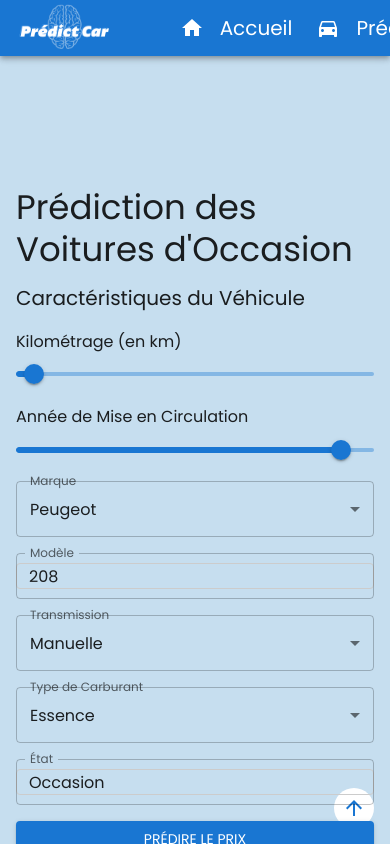
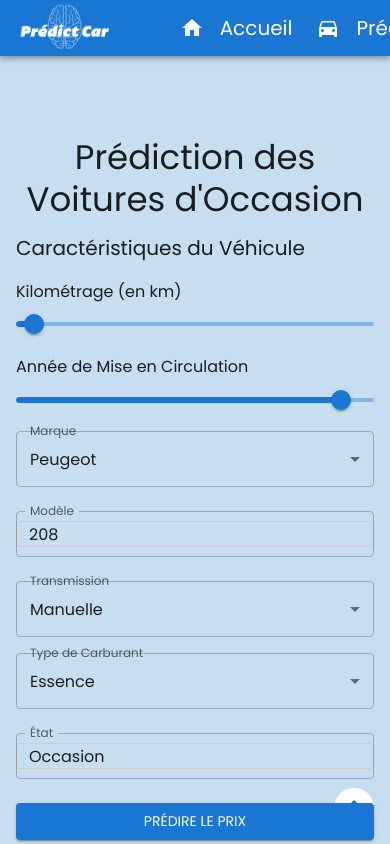
Before and after one commit to Mathieu-Soussignan/voiture_occasions_frontend, a React (Vite) app in the folder voiture-prediction/: page / in a window 390 px wide. Both pictures are taken after a click on the button "COMMENCER LA PRÉDICTION". Shown: the top 844 px of the page. Built offline with nearby package versions, Linux system fonts and the light colour scheme.

Commit message:
Ajout de endpoint pour les device mobile

```diff
--- a/voiture-prediction/src/App.jsx
+++ b/voiture-prediction/src/App.jsx
@@ -7,11 +7,12 @@
 import VisualizationPage from "./pages/VisualizationPage";
 import Footer from './components/Footer';
 import { ThemeProvider, createTheme } from '@mui/material/styles';
-import { CssBaseline, Box } from '@mui/material';
+import { CssBaseline, Box, useMediaQuery } from '@mui/material';
 
 function App() {
   const location = useLocation();
   const [darkMode, setDarkMode] = useState(false);
+  const isMobile = useMediaQuery('(max-width:600px)');
 
   const theme = createTheme({
     palette: {
@@ -22,6 +23,23 @@
     },
     typography: {
       fontFamily: "'Poppins', sans-serif",
+    },
+    components: {
+      MuiButton: {
+        styleOverrides: {
+          root: {
+            fontSize: isMobile ? '0.875rem' : '1rem',
+            padding: isMobile ? '6px 16px' : '8px 22px',
+          },
+        },
+      },
+      MuiTextField: {
+        styleOverrides: {
+          root: {
+            margin: isMobile ? '8px 0' : '16px 0',
+          },
+        },
+      },
     },
   });
 
--- a/voiture-prediction/src/PredictionForm.jsx
+++ b/voiture-prediction/src/PredictionForm.jsx
@@ -1,3 +1,4 @@
+// PredictionForm.jsx
 import { useState } from 'react';
 import axios from 'axios';
 import {
@@ -51,7 +52,6 @@
     e.preventDefault();
     setLoading(true);
     try {
-      // Simuler une attente de 3 secondes pour l'utilisateur
       setTimeout(async () => {
         const response = await axios.post(
           `${import.meta.env.VITE_API_BASE_URL}/predict_combined`,
@@ -67,13 +67,12 @@
   };
 
   return (
-    <Container maxWidth="sm" sx={{ marginTop: '50px' }}>
-      <Typography variant="h4" gutterBottom>
+    <Container maxWidth="md">
+      <Typography variant="h4" gutterBottom align="center">
         Prédiction des Voitures d&apos;Occasion
       </Typography>
+
       <Box component="form" onSubmit={handleSubmit} sx={{ display: 'flex', flexDirection: 'column', gap: 2 }}>
-
-        {/* Section Kilométrage et Année */}
         <Typography variant="h6">Caractéristiques du Véhicule</Typography>
         <FormControl fullWidth>
           <Typography gutterBottom>Kilométrage (en km)</Typography>
@@ -169,9 +168,14 @@
         </Box>
       )}
 
-      {/* Utilisation des cartes pour afficher le résultat */}
       {prediction && (
-        <Card sx={{ maxWidth: 500, margin: '20px auto', backgroundColor: prediction.deal_classification === 'Bonne affaire' ? '#c8e6c9' : '#ffcdd2' }}>
+        <Card
+          sx={{
+            maxWidth: 500,
+            margin: '20px auto',
+            backgroundColor: prediction.deal_classification === 'Bonne affaire' ? '#c8e6c9' : '#ffcdd2'
+          }}
+        >
           <CardContent>
             <Typography variant="h6" gutterBottom>
               Résultat de la Prédiction
```
